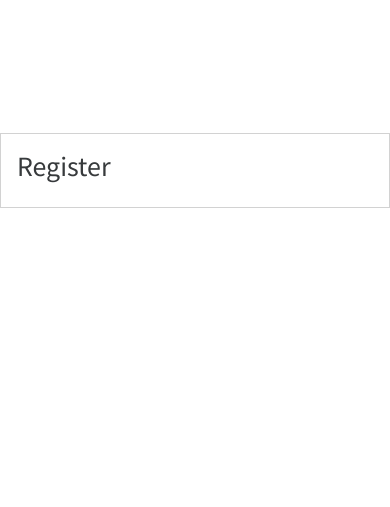
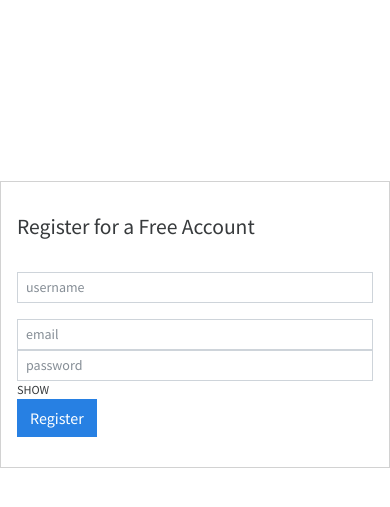
Before and after one commit to TgkCapture/Django_Finance_Project, a Django app: page /authentication/register in a window 390 px wide. Shown: the top 507 px of the page. Run offline with Django 4.2, Linux system fonts and the light colour scheme; some libraries are stand-ins or nearby versions.

Commit message:
addtions to reg template

```diff
--- a/expenses_app/templates/authentication/register.html
+++ b/expenses_app/templates/authentication/register.html
@@ -1,17 +1,70 @@
 {% extends 'base_auth.html' %}
 
+{% load static %}
 
 {% block content %}
 
-<div class="card">
+<div class="row">
+  <div class="col-md-4"></div>
+  <div class="col-md-4">
+    <div class="card mt-5">
 
-<div class="card-body">
+      <div class="card-body">
+        <div class="card-title py-3">
+          <h4>Register for a Free Account</h4>
+        </div>
 
-    <h1>Register </h1>
+        <form action="" method="post">
+          <div class="form-group">
+            <input
+              type="text"
+              name="username"
+              placeholder="username"
+              id="usernameField"
+              class="form-control form-control-sm"
+            />
+          </div>
+          <div class="invalid-feedback invalid-feedback" style="display:none">
 
+          </div>
+          <p class="text-sm text-success usernameSuccessOutput"></p>
+          <div class="form-group">
+            <input
+              type="email"
+              name="email"
+              placeholder="email"
+              id="emailField"
+              class="form-control form-control-sm"
+            />
+          </div>
+          <div class="emailFeedBackArea invalid-feedback" style="display:none">
 
+          </div>
+          <div class="form-group">
+            <input
+              type="password"
+              name="password"
+              placeholder="password"
+              class="form-control form-control-sm"
+              id="passwordField"
+            />
+            <small class="float-right py-3 showPasswordToggle">SHOW</small>
+          </div>
+          <input
+            type="submit"
+            value="Register"
+            class="btn btn-block btn-primary submit-btn"
+          />
+        </form>
+
+    </div>
+
+      </div>
+    </div>
+  </div>
+  <div class="col-md-4"></div>
 </div>
 
-</div>
+<script src="{% static 'js/register.js' %}"></script>
 
-{% endblock %}
+{% endblock content %}
```
